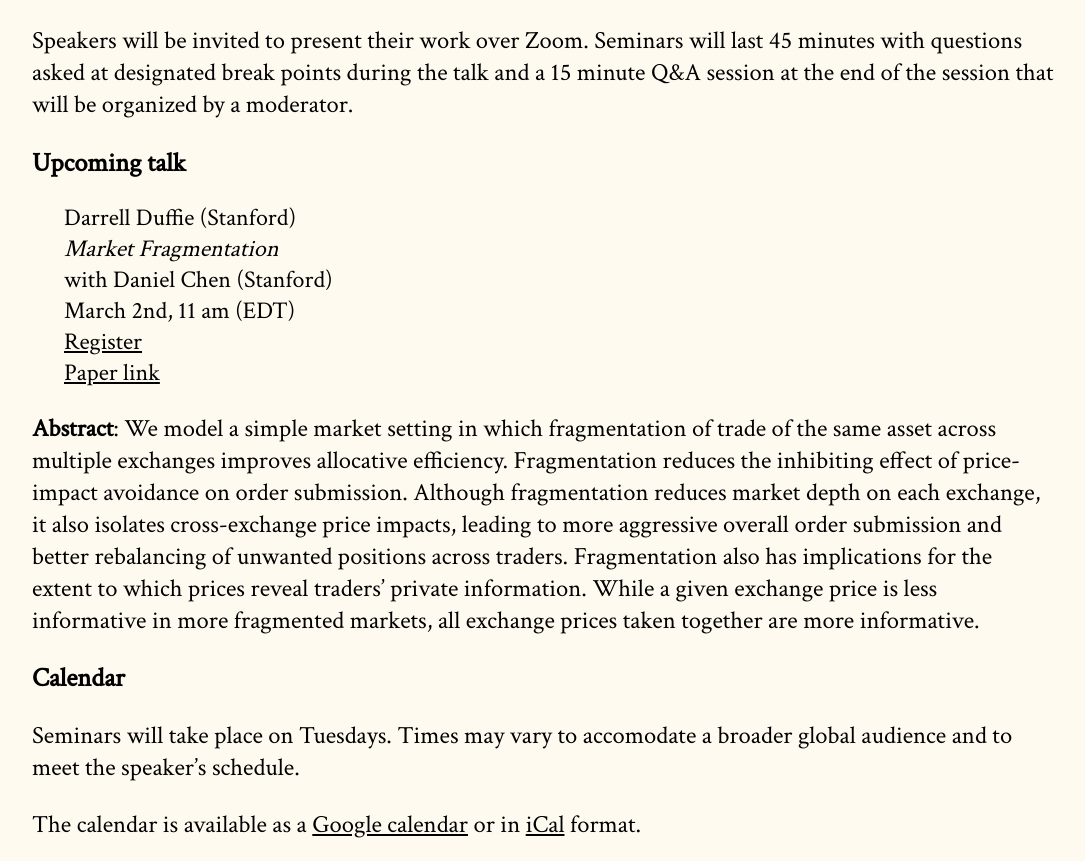
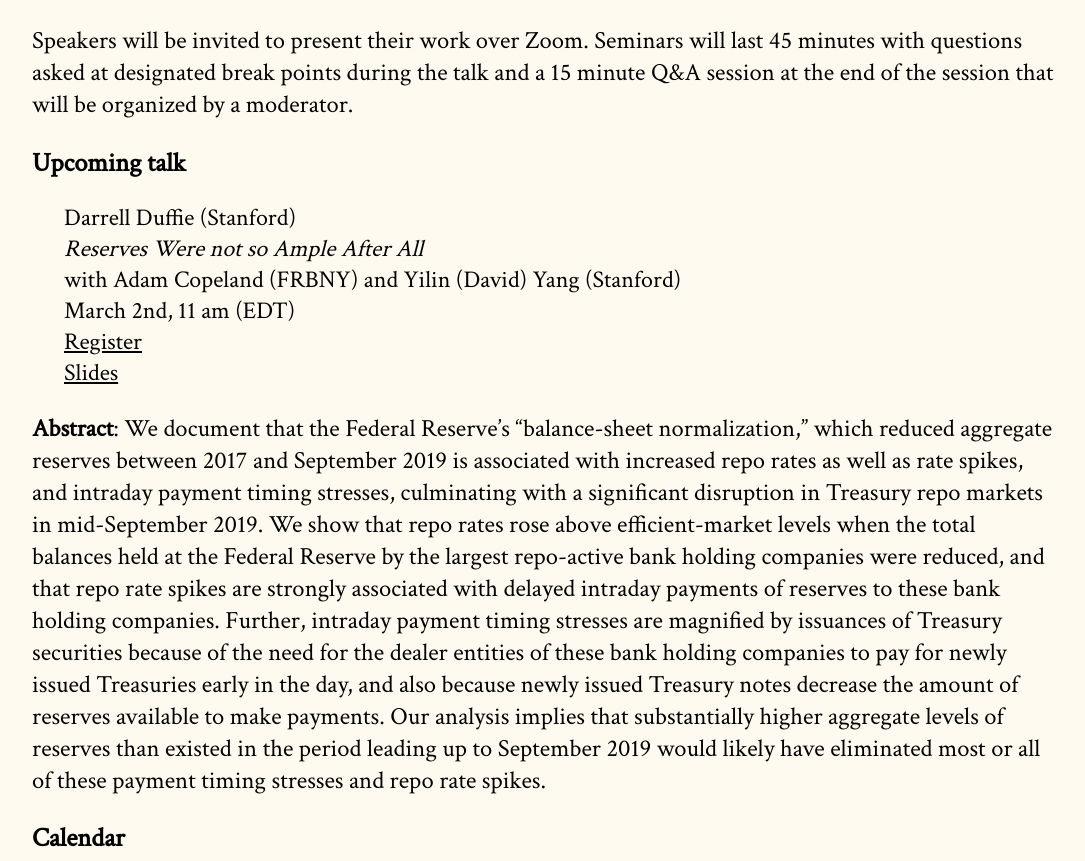
Before and after one commit to cpfiffer/microstructure.exchange, a Jekyll site: the page built from index.md, in a window 1280 px wide and 1400 px high, cut to the strip 315-1176 px from the top of the window. Shown: the whole strip, without its empty margins (96-1181 px from the left). Built offline with Jekyll 4.4.1, drawn with Linux system fonts in a browser that asks for light colours; some web fonts are replaced.

Commit message:
Update Duffie info

```diff
--- a/_config.yml
+++ b/_config.yml
@@ -12,13 +12,13 @@ github:
 
 speaker-info:
   speaker-name: Darrell Duffie (Stanford)
-  speaker-paper: "Market Fragmentation"
-  coauthors: "Daniel Chen (Stanford)"
+  speaker-paper: "Reserves Were not so Ample After All"
+  coauthors: "Adam Copeland (FRBNY) and Yilin (David) Yang (Stanford)"
   speaker-date: March 2nd, 11 am (EDT)
   # discussant: "Gideon Saar (Cornell University)"
-  paper-link: https://papers.ssrn.com/sol3/papers.cfm?abstract_id=3542574
+  # paper-link: https://papers.ssrn.com/sol3/papers.cfm?abstract_id=3542574
   webinar-link: https://stockholmuniversity.zoom.us/meeting/register/u5Uqf-GsrT8jGNPRx-Gm7tVzko_kItiFoHWo
-  # slides-link: /slides/Hasbrouck-Levich Network Microstructure Workshop.pptx
+  slides-link: /slides/Seminar-Symposium-Copeland-Duffie-Yang-MicrostructureExchangetex.pdf
 
 # 2021 Winter lineup
 # Feb 16 - Joel Hasbrouck
--- a/index.md
+++ b/index.md
@@ -18,7 +18,7 @@ Speakers will be invited to present their work over Zoom. Seminars will last 45
 
 {% include upcoming-speaker.html %}
 
-**Abstract**: We model a simple market setting in which fragmentation of trade of the same asset across multiple exchanges improves allocative efficiency. Fragmentation reduces the inhibiting effect of price-impact avoidance on order submission. Although fragmentation reduces market depth on each exchange, it also isolates cross-exchange price impacts, leading to more aggressive overall order submission and better rebalancing of unwanted positions across traders. Fragmentation also has implications for the extent to which prices reveal traders’ private information. While a given exchange price is less informative in more fragmented markets, all exchange prices taken together are more informative.
+**Abstract**: We document that the Federal Reserve's “balance-sheet normalization,” which reduced aggregate reserves between 2017 and September 2019 is associated with increased repo rates as well as rate spikes, and intraday payment timing stresses, culminating with a significant disruption in Treasury repo markets in mid-September 2019. We show that repo rates rose above efficient-market levels when the total balances held at the Federal Reserve by the largest repo-active bank holding companies were reduced, and that repo rate spikes are strongly associated with delayed intraday payments of reserves to these bank holding companies. Further, intraday payment timing stresses are magnified by issuances of Treasury securities because of the need for the dealer entities of these bank holding companies to pay for newly issued Treasuries early in the day, and also because newly issued Treasury notes decrease the amount of reserves available to make payments. Our analysis implies that substantially higher aggregate levels of reserves than existed in the period leading up to September 2019 would likely have eliminated most or all of these payment timing stresses and repo rate spikes.
 
 ## Calendar
 
```
Also changed, not shown: 1 other file.
